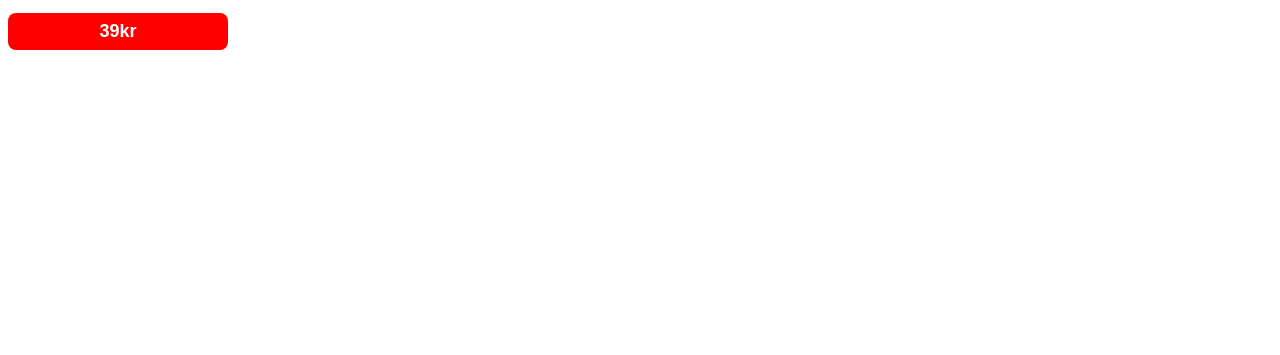
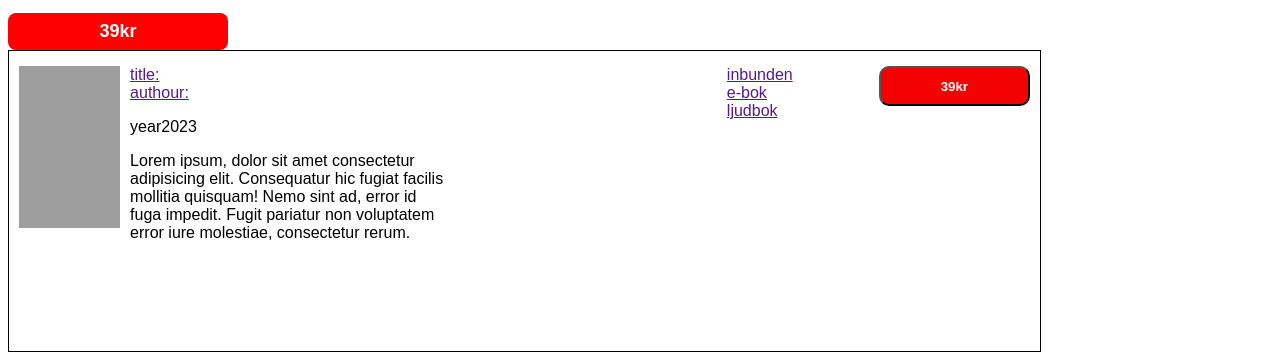
Before and after one commit to SimonKallkvist/adlibrisClone, a plain HTML site: page index.html in a window 1280 px wide. Shown: the part 442-797 px from the top of the page. Drawn offline with Linux system fonts and the light colour scheme; grey boxes are pictures that could not be loaded.

Commit message:
uptodates

```diff
--- a/index.html
+++ b/index.html
@@ -44,6 +44,30 @@
         <a href="#" class="titleLink">Title of Book</a>
         <button class="btn">39kr</button>
     </div>
+
+
+    <div class="book-card">
+        <div class="left-section">
+            <img src="https://s2.adlibris.com/images/67896541/ett-litet-liv.jpg" alt="">
+            <div class="description">
+                <a href="">title:</a>
+                <a href="">authour:</a>
+                <p>year2023</p>
+                <p class="text">Lorem ipsum, dolor sit amet consectetur adipisicing elit. Consequatur hic fugiat facilis mollitia quisquam! Nemo sint ad, error id fuga impedit. Fugit pariatur non voluptatem error iure molestiae, consectetur rerum.</p>
+            </div>
+        </div>
+        <div class="price">
+            <div class="price-type">
+                <a href="">inbunden</a>
+                <a href="">e-bok</a>
+                <a href="">ljudbok</a>
+            </div>
+            <div class="btn-div">
+                <button>39kr</button>
+            </div>
+        </div>
+    </div>
+    <!-- bookcard -->
 </body>
 
 </html>
--- a/style.css
+++ b/style.css
@@ -89,3 +89,65 @@ h1 {
 .searchBtn {
     background-color: var(--brand-light-color);
 }
+
+
+/* bookcard styling  */
+
+.book-card {
+    width: 80%;
+    height: 300px;
+    display: flex;
+    justify-content: space-between;
+    align-items: center;
+    gap: 10px;
+    padding: 0 10px;
+    border: 1px solid black;
+}
+
+.left-section {
+    display: flex;
+    width: 50%;
+    gap: 10px;
+    height: 90%;
+}
+
+.book-card img {
+    width: 20%;
+    height: 60%;
+}
+
+.book-card a {
+    display: block;
+}
+
+.description .text {
+    width: 80%;
+}
+
+.price {
+    display: flex;
+    width: 30%;
+    height: 90%;
+    justify-content: space-between;
+    gap: 20px;
+}
+
+.btn-div {
+    width: 50%;
+}
+
+.btn-div button {
+    width: 100%;
+    background-color: #f40202;
+    height: 40px;
+    color: white;
+    border-radius: 10px;
+    -webkit-border-radius: 10px;
+    -moz-border-radius: 10px;
+    -ms-border-radius: 10px;
+    -o-border-radius: 10px;
+    font-weight: bolder;
+}
+
+
+/* end */
```
